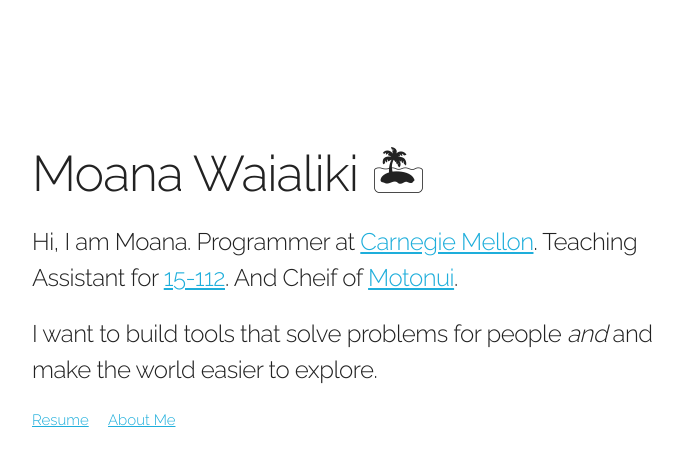
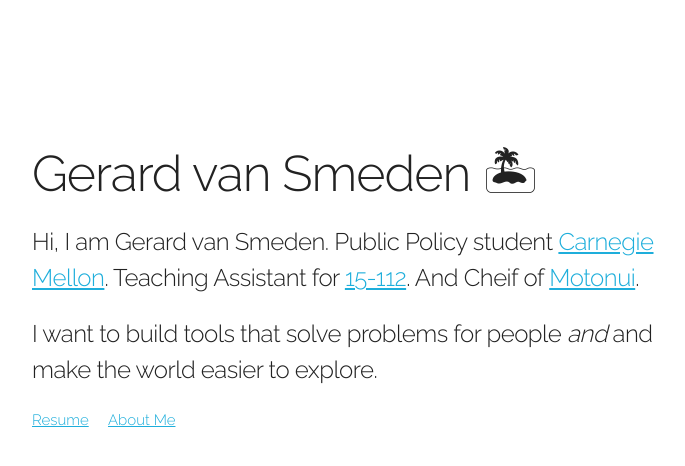
Before and after one commit to GerardvanSmeden/GerardvanSmeden.github.io, a plain HTML site: page index.html in a window 1280 px wide. Shown: the whole page, without its empty margins (128-813 px from the left). Drawn offline with Linux system fonts and the light colour scheme.

Commit message:
Update index.html

```diff
--- a/index.html
+++ b/index.html
@@ -38,10 +38,10 @@
       <div class="row">
         <div class="two-thirds column" style="margin-top: 15%">
 
-          <h1 id="title">Moana Waialiki 🏝</h1>
+          <h1 id="title">Gerard van Smeden 🏝</h1>
 
           <h5>
-            Hi, I am Moana. Programmer at <a href="https://www.cmu.edu/" target="_blank">Carnegie Mellon</a>. Teaching Assistant for <a href="https://www.cs.cmu.edu/~112/" target="_blank">15-112</a>. And Cheif of <a href="https://www.islands.com/disney-moana-movie-inspired-polynesian-islands-south-pacific" target="_blank">Motonui</a>.
+            Hi, I am Gerard van Smeden. Public Policy student <a href="https://www.cmu.edu/" target="_blank">Carnegie Mellon</a>. Teaching Assistant for <a href="https://www.cs.cmu.edu/~112/" target="_blank">15-112</a>. And Cheif of <a href="https://www.islands.com/disney-moana-movie-inspired-polynesian-islands-south-pacific" target="_blank">Motonui</a>.
           </h5>
 
           <h5>
```
